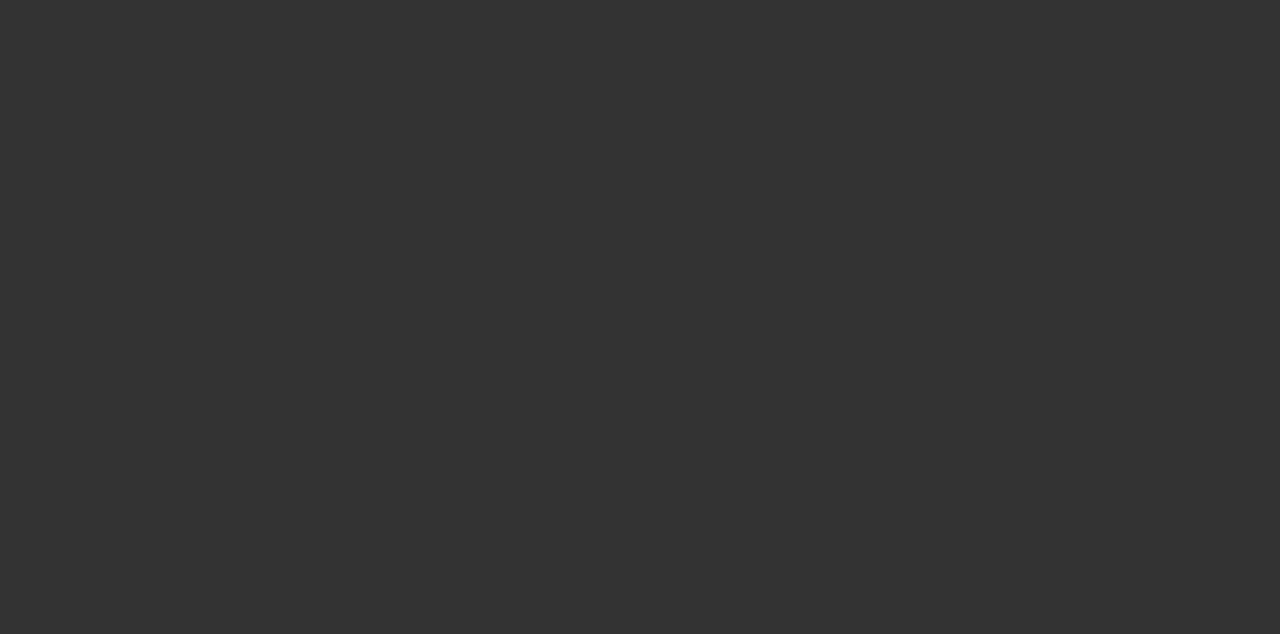
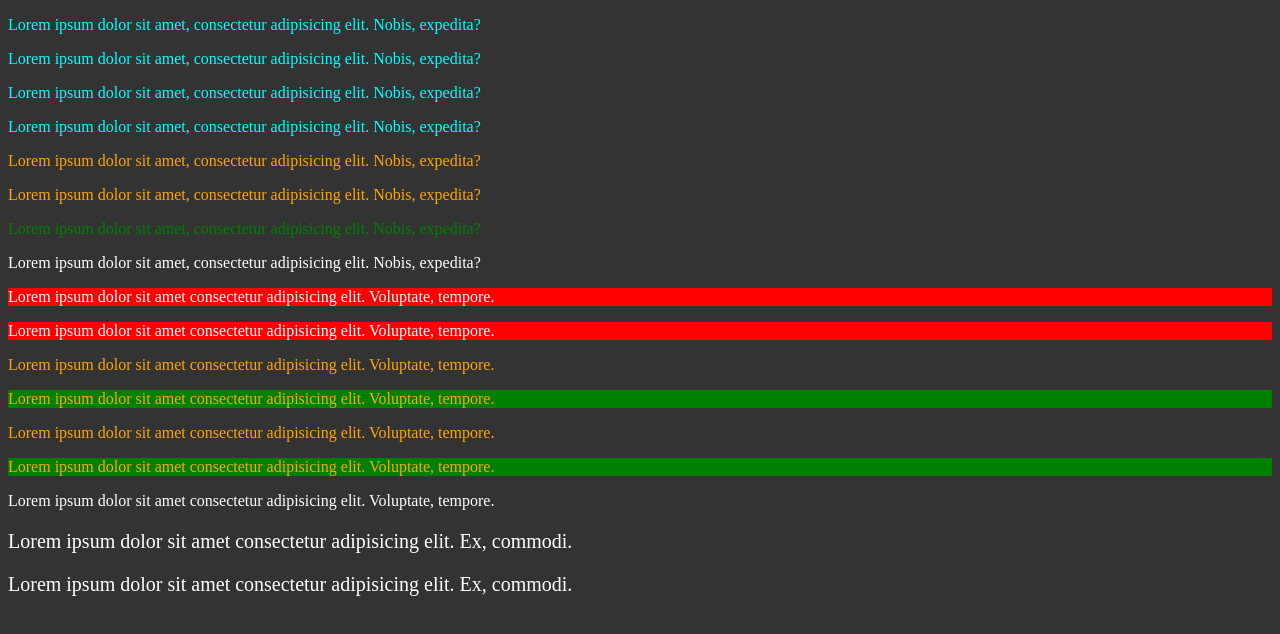
Before and after one commit to Yuri-Simonov/My-Angular-Course, an Angular app: page / in a window 1280 px wide. Shown: the top 634 px of the page. Built offline with nearby package versions, Linux system fonts and the light colour scheme.

Commit message:
13. Атрибутивные директивы стилизации ngClass, ngStyle

```diff
--- a/src/app/app.component.html
+++ b/src/app/app.component.html
@@ -1,170 +1,76 @@
-<!-- <p *ngIf="toggler; then test; else second">
-  Lorem, ipsum dolor sit amet consectetur adipisicing elit. Officia, magnam.
+<p class="aqua">
+  Lorem ipsum dolor sit amet, consectetur adipisicing elit. Nobis, expedita?
+</p>
+<p class="aqua">
+  Lorem ipsum dolor sit amet, consectetur adipisicing elit. Nobis, expedita?
 </p>
 
-<button (click)="toggler = !toggler">Кнопка</button>
-
-<ng-template #test>
-  <p>Текст из элемента ng-template</p>
-</ng-template>
-
-<ng-template #second>
-  <p>Текст из второго элемента ng-template</p>
-</ng-template> -->
-
-<!-- <div *ngFor="let item of arr; let evenItem = even; let currentIndex = index">
-  <span *ngIf="evenItem">{{ item }}</span>
-  <span style="color: orangered; margin-left: 20px">{{ currentIndex }}</span>
-</div> -->
-
-<!-- <div *ngFor="let item of arr" [ngSwitch]="item">
-  <i *ngSwitchCase="123">{{ item }}</i>
-  <i *ngSwitchCase="123">{{ item }}</i>
-  <b *ngSwitchCase="true">{{ item }}</b>
-  <span *ngSwitchDefault>{{ item }}</span>
-</div> -->
-
-<!-- ============================================================================= -->
-
-<!-- <button (click)="toggler = !toggler">Кнопка</button>
-
-<p *ngIf="toggler">
-  Lorem, ipsum dolor sit amet consectetur adipisicing elit. Officia, magnam.
+<p [class]="'aqua'">
+  Lorem ipsum dolor sit amet, consectetur adipisicing elit. Nobis, expedita?
 </p>
 
-<ng-template [ngIf]="toggler" [ngIfThen]="test" [ngIfElse]="second">
-  <p>
-    Lorem, ipsum dolor sit amet consectetur adipisicing elit. Officia, magnam.
-  </p>
-</ng-template>
-
-<ng-template #test>
-  <p>Текст из элемента ng-template</p>
-</ng-template>
-
-<ng-template #second>
-  <p>Текст из второго элемента ng-template</p>
-</ng-template> -->
-
-<!-- ============================================================================= -->
-
-<!-- <div *ngFor="let item of arr; let evenItem = even; let currentIndex = index">
-  <span *ngIf="evenItem">{{ item }}</span>
-  <span style="color: orangered; margin-left: 20px">{{ currentIndex }}</span>
-</div>
-
-<hr />
-
-<ng-template
-  ngFor
-  let-item
-  [ngForOf]="arr"
-  let-evenItem="even"
-  let-currentIndex="index"
->
-  <div>
-    <span *ngIf="evenItem">{{ item }}</span>
-    <span style="color: orangered; margin-left: 20px">{{ currentIndex }}</span>
-  </div>
-</ng-template> -->
-
-<!-- ============================================================================= -->
-
-<!-- <div *ngFor="let item of arr" [ngSwitch]="item">
-  <i *ngSwitchCase="123">{{ item }}</i>
-  <i *ngSwitchCase="123">{{ item }}</i>
-  <b *ngSwitchCase="true">{{ item }}</b>
-  <span *ngSwitchDefault>{{ item }}</span>
-</div>
-
-<hr />
-
-<div *ngFor="let item of arr" [ngSwitch]="item">
-  <ng-template [ngSwitchCase]="123">
-    <i>{{ item }}</i>
-  </ng-template>
-  <i *ngSwitchCase="123">{{ item }}</i>
-  <b *ngSwitchCase="true">{{ item }}</b>
-  <span *ngSwitchDefault>{{ item }}</span>
-</div> -->
-
-<!-- ============================================================================= -->
-
-<!-- <ng-container *ngIf="true">
-  <div *ngFor="let item of arr">
-    <span>{{ item }}</span>
-  </div>
-</ng-container> -->
-
-<!-- ============================================================================= -->
-
-<!-- <button (click)="toggler = !toggler">Кнопка</button>
-
-<p *ngIf="toggler; else second">
-  Lorem, ipsum dolor sit amet consectetur adipisicing elit. Officia, magnam.
+<p [class]="'aqua red green'">
+  Lorem ipsum dolor sit amet, consectetur adipisicing elit. Nobis, expedita?
 </p>
 
-<ng-template #test>
-  <div>Текст из элемента ng-template</div>
-</ng-template>
-
-<ng-template #second>
-  <span>Текст из второго элемента ng-template</span>
-</ng-template> -->
-
-<!-- ============================================================================= -->
-
-<!--
-<button (click)="toggler = !toggler">Кнопка</button>
-
-<p *ngIf="toggler ? true : false">Какой-то текст</p>
-<p *ngIf="toggler && true">Какой-то текст</p>
-<p *ngIf="false || toggler">Какой-то текст</p> -->
-
-<!-- ============================================================================= -->
-
-<!-- <p *ngIf="arr?.[10]">Есть такой элемент в массиве: {{ arr[0] }}</p> -->
-
-<!-- ============================================================================= -->
-
-<!--
-<ng-container *ngIf="obj.first.second.third as info">
-  <p>Имя: {{ info.name }}</p>
-  <p>Возраст: {{ info.age }}</p>
-</ng-container>
-
-<div *ngFor="let item of arr; even as evenItem; index as currentIndex">
-  <span *ngIf="evenItem">{{ item }}</span>
-  <span style="color: orangered; margin-left: 20px">{{ currentIndex }}</span>
-</div> -->
-
-<!-- ============================================================================= -->
-
-<!-- <p *ngIf="toggler then test else second">
-  Lorem, ipsum dolor sit amet consectetur adipisicing elit. Officia, magnam.
+<p [class]="color">
+  Lorem ipsum dolor sit amet, consectetur adipisicing elit. Nobis, expedita?
 </p>
 
-<button (click)="toggler = !toggler">Кнопка</button>
+<p [class]="['aqua', 'red', color, 'green']">
+  Lorem ipsum dolor sit amet, consectetur adipisicing elit. Nobis, expedita?
+</p>
 
-<ng-template #test>
-  <p>Текст из элемента ng-template</p>
-</ng-template>
+<p [class]="{ green: true, color: false }">
+  Lorem ipsum dolor sit amet, consectetur adipisicing elit. Nobis, expedita?
+</p>
 
-<ng-template #second>
-  <p>Текст из второго элемента ng-template</p>
-</ng-template> -->
+<p [class]="{ 'green red pink': true, color: false }">
+  Lorem ipsum dolor sit amet, consectetur adipisicing elit. Nobis, expedita?
+</p>
 
-<!-- ============================================================================= -->
+<!-- ============================  -->
 
-<!--
-<div *ngFor="let item of arr; even as evenItem; trackBy: someTrackByMethod">
-  <span *ngIf="evenItem">{{ item }}</span>
-</div> -->
+<p style="background: red">
+  Lorem ipsum dolor sit amet consectetur adipisicing elit. Voluptate, tempore.
+</p>
 
-<!-- ============================================================================= -->
+<p [style]="'background: red'">
+  Lorem ipsum dolor sit amet consectetur adipisicing elit. Voluptate, tempore.
+</p>
 
-<!-- <p *ngIf="someAsyncData$ | async">Какие-то асинхронные данные</p> -->
+<!-- <p ngStyle="background: red">
+  Lorem ipsum dolor sit amet consectetur adipisicing elit. Voluptate, tempore.
+</p>
 
-<!-- <div *ngFor="let item of arr | slice : 1 : 4">
-  <span>{{ item }}</span>
-</div> -->
+<p [ngStyle]="'background: red'">
+  Lorem ipsum dolor sit amet consectetur adipisicing elit. Voluptate, tempore.
+</p>  -->
+
+<p [ngStyle]="{color, background1: 'red'}">
+  Lorem ipsum dolor sit amet consectetur adipisicing elit. Voluptate, tempore.
+</p>
+
+<p [ngStyle]="cssProperties">
+  Lorem ipsum dolor sit amet consectetur adipisicing elit. Voluptate, tempore.
+</p>
+
+<p [style]="{color, background1: 'red'}">
+  Lorem ipsum dolor sit amet consectetur adipisicing elit. Voluptate, tempore.
+</p>
+
+<p [style]="cssProperties">
+  Lorem ipsum dolor sit amet consectetur adipisicing elit. Voluptate, tempore.
+</p>
+
+<p>
+  Lorem ipsum dolor sit amet consectetur adipisicing elit. Voluptate, tempore.
+</p>
+
+<p [style.font-size.px]="20">
+  Lorem ipsum dolor sit amet consectetur adipisicing elit. Ex, commodi.
+</p>
+
+<p [ngStyle]="{ 'font-size.px': 20 }">
+  Lorem ipsum dolor sit amet consectetur adipisicing elit. Ex, commodi.
+</p>
--- a/src/app/app.component.scss
+++ b/src/app/app.component.scss
@@ -5,3 +5,17 @@
 .blue {
   color: blue;
 }
+.pink {
+  color: pink;
+}
+
+.green {
+  color: green;
+}
+.aqua {
+  color: aqua;
+}
+
+.orange {
+  color: orange;
+}
--- a/src/app/app.component.ts
+++ b/src/app/app.component.ts
@@ -6,25 +6,7 @@ import { Component } from '@angular/core';
   styleUrls: ['./app.component.scss'],
 })
 export class AppComponent {
-  toggler: boolean = true;
-  str: string = '';
+  color: string = 'orange';
 
-  arr: any[] = ['text', 123, true, [1, 'abc'], NaN, Symbol]; // length = 6
-
-  obj: any = {
-    first: {
-      second: {
-        third: {
-          age: 11,
-          name: 'Mike',
-        },
-      },
-    },
-  };
-
-  someTrackByMethod(index: number, item: any) {
-    console.log(1);
-
-    return item;
-  }
+  cssProperties = { color: 'orange', background: 'green' };
 }
```
